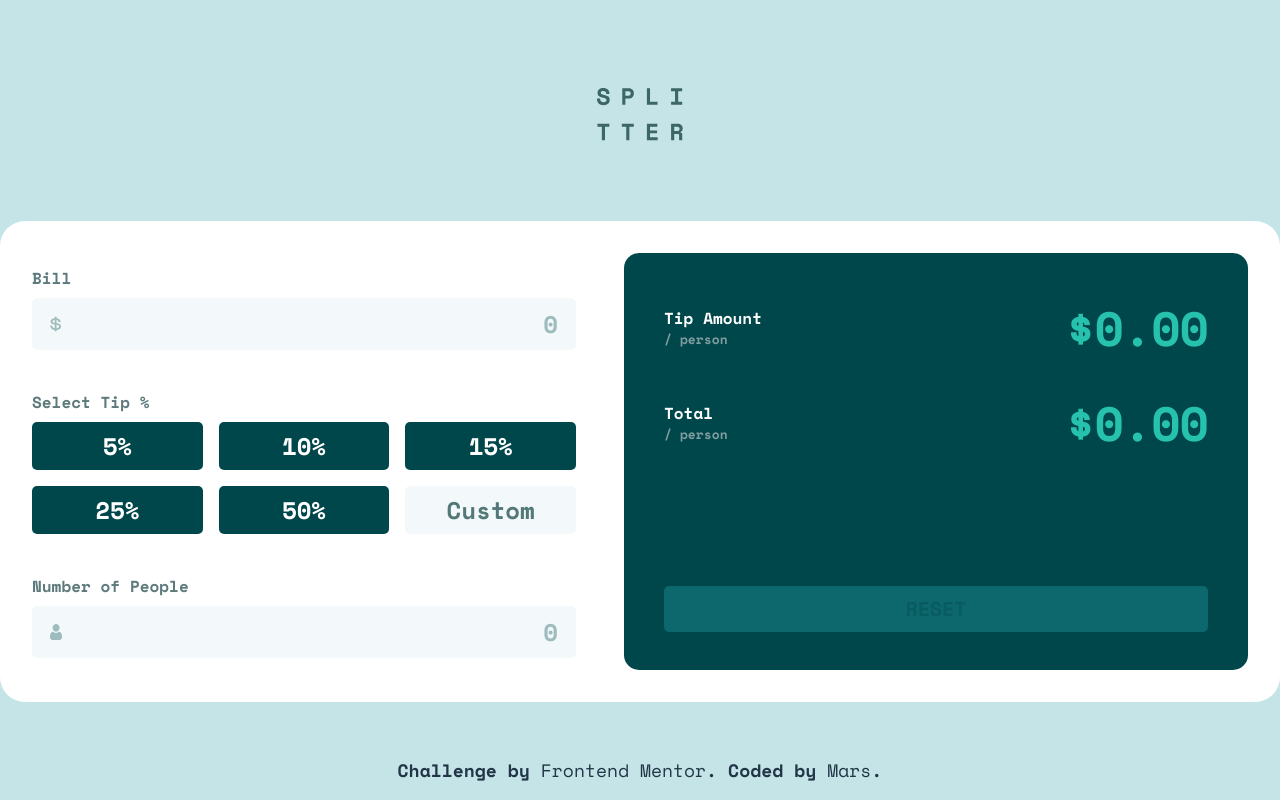
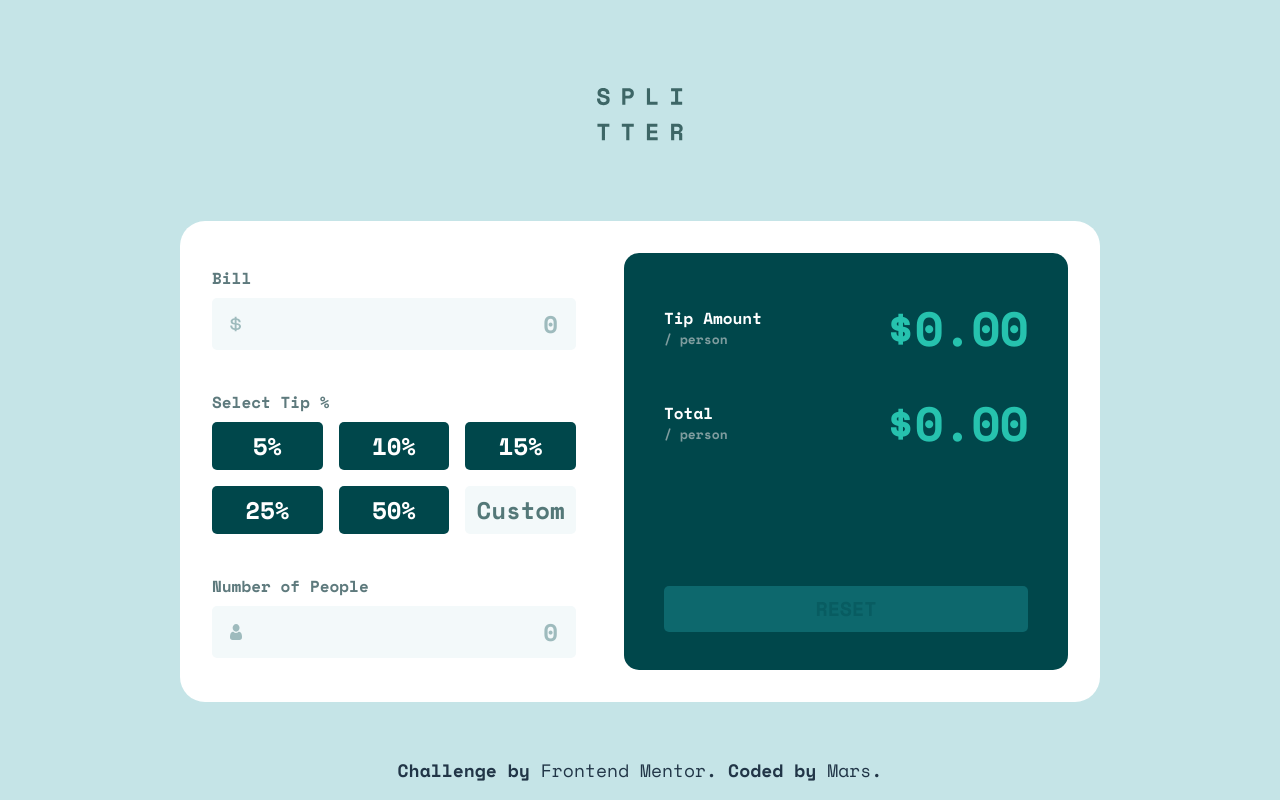
Before and after one commit to martinianol/tip-calculator-app, a React (Vite) app: page / in a window 1280 px wide. Built offline with nearby package versions, Linux system fonts and the light colour scheme.

Commit message:
Add correct responsive max-width (#7)
Co-authored-by: Martiniano-Bluealba <martiniano.leguizamon@bluealba.com>

```diff
--- a/src/Components/Main/Main.tsx
+++ b/src/Components/Main/Main.tsx
@@ -16,7 +16,7 @@ const Main = () => {
   } = useMain();
 
   return (
-    <main className="bg-white px-6 py-8 flex flex-col gap-8 rounded-t-[25px] md:px-20 md:py-12 md:gap-10 md:rounded-[25px] md:min-w-[608px] md:mx-auto lg:flex-row lg:gap-12 lg:min-w-[920px] lg:p-8">
+    <main className="bg-white px-6 py-8 flex flex-col gap-8 rounded-t-[25px] md:px-20 md:py-12 md:gap-10 md:rounded-[25px] md:max-w-[608px] md:mx-auto lg:flex-row lg:gap-12 lg:max-w-[920px] lg:p-8">
       <Form
         onChange={handleInputChange}
         totalValue={billValue}
```
